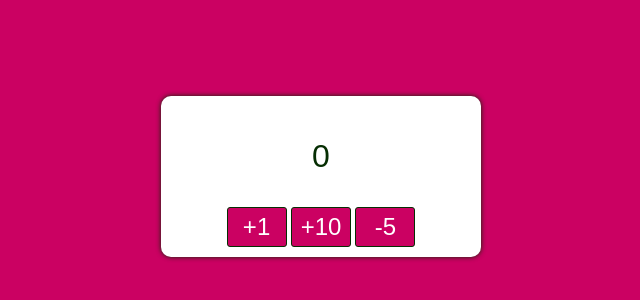
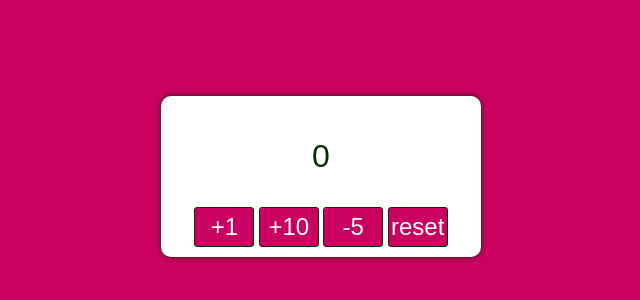
Before and after one commit to ldctaylor/javascript-practice, a plain HTML site: page js-counter/index.html in a window 1280 px wide. Shown: the part 232-532 px from the top of the page, without its empty margins (319-959 px from the left). Drawn offline with Linux system fonts and the light colour scheme.

Commit message:
Add reset function

```diff
--- a/js-counter/index.html
+++ b/js-counter/index.html
@@ -17,7 +17,11 @@
             <div id="button-wrapper">
                 <input type="button" value="+1" id="addition" onclick="add(1)"/>
                 <input type="button" value="+10" id="addition" onclick="add(10)"/>
-                <input type="button" value="-5" id="addition" onclick="subtract(5)"/>
+                <input type="button" value="-5" id="subtraction" onclick="subtract(5)"/>
+                <input type="button" value="reset" id="reset" onclick="reset()"/>
+            </div>
+            <div id="button-wrapper">
+
             </div>
         </div>
         <script src="script.js"></script>
--- a/js-counter/script.js
+++ b/js-counter/script.js
@@ -11,3 +11,9 @@ function subtract(step) {
     number = parseInt(number) - step;
     numberElement.innerText = number;
 }
+
+function reset() {
+    let numberElement = document.getElementById("number");
+    let number = 0;
+    numberElement.innerText = number;
+}
```
